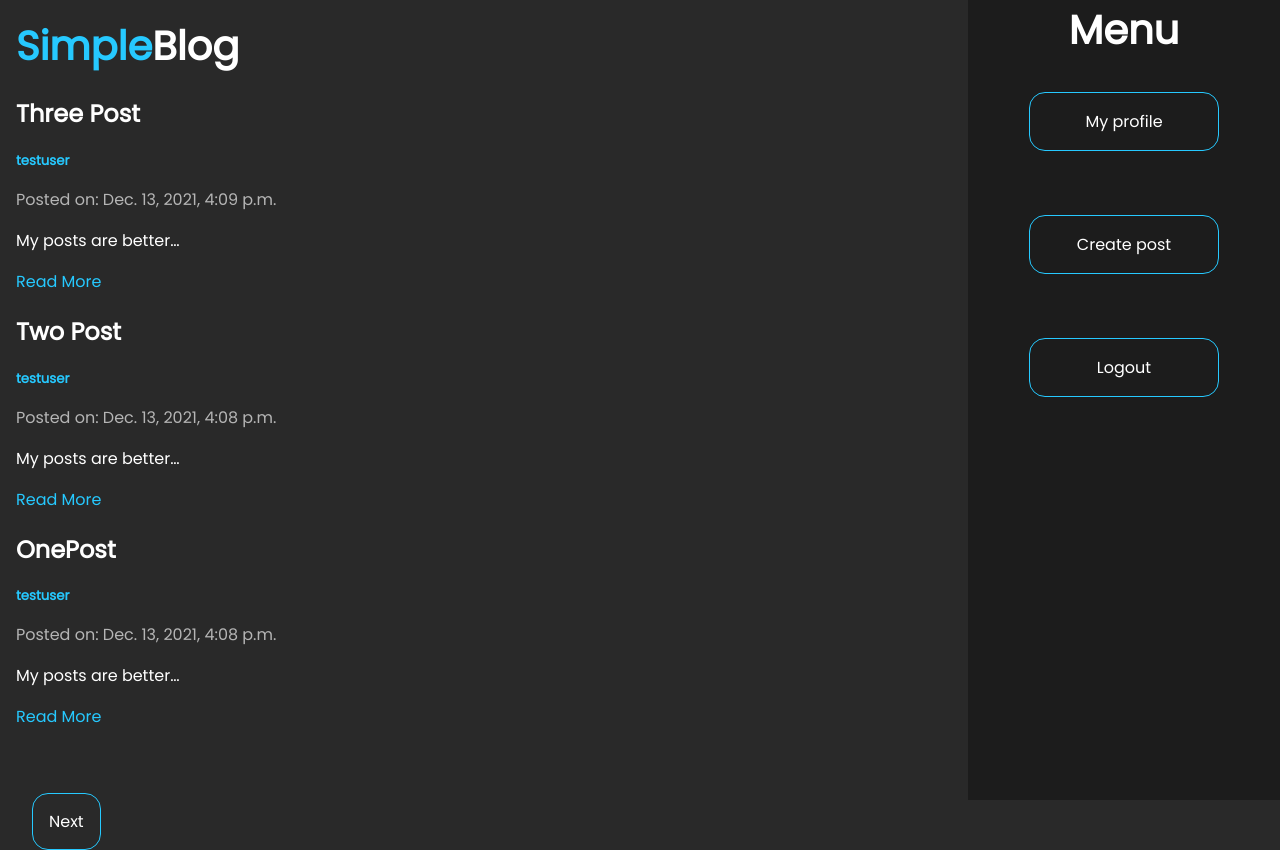
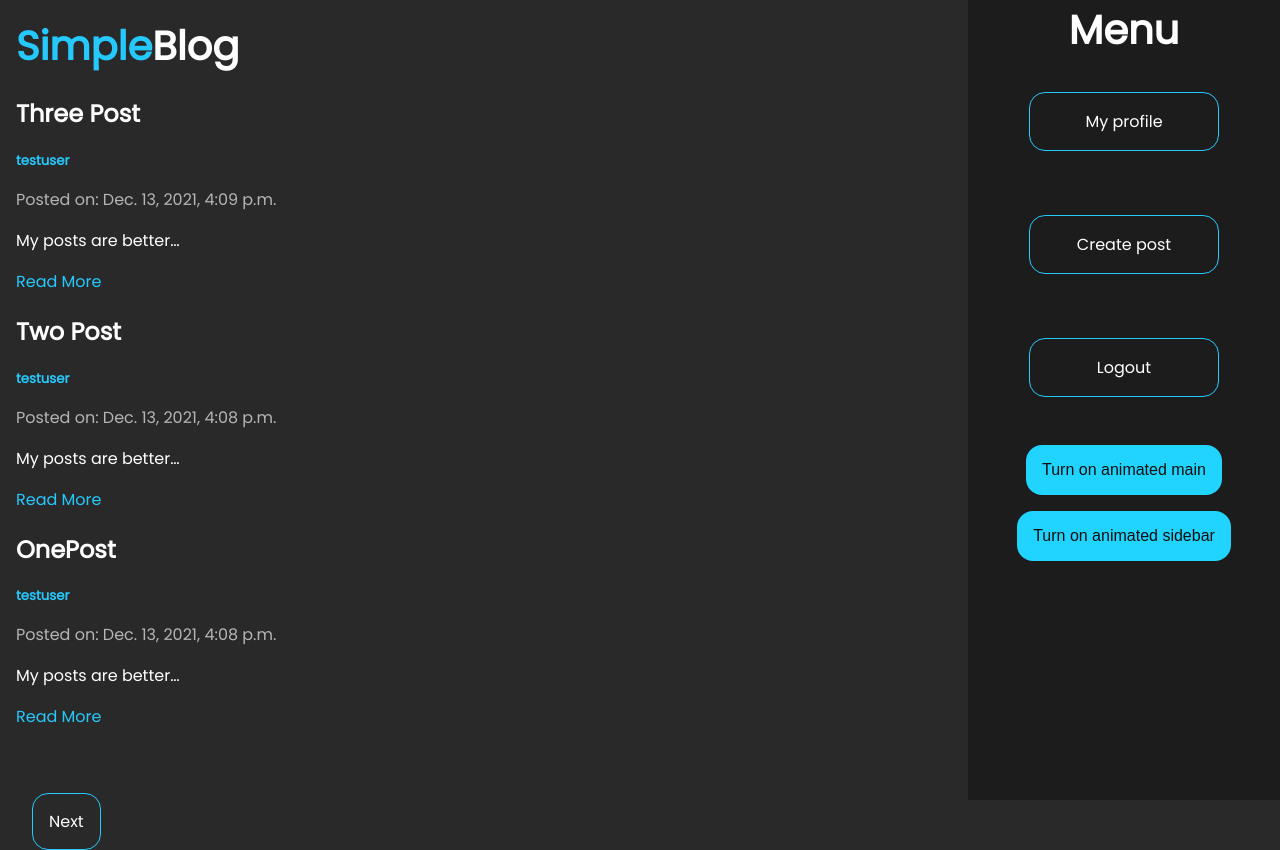
Before and after one commit to M4tasG/CMS_ND_2, a Django app: page / in a window 1280 px wide. Run offline with Django 3.2, Linux system fonts and the light colour scheme; a user stored in the database is signed in; data comes from the database, SQL or seed files in the repository.

Commit message:
added js color fade animations

```diff
--- /dev/null
+++ b/simpleblog/blog/static/blog/script.js
@@ -0,0 +1,13 @@
+var element = document.getElementById("body_bg");
+
+function applyAnimatedBg(){
+    var colors = ['green', 'blue', 'red', 'yellow', 'orange', 'purple', 'pink', 'brown', 'black', 'grey', 'white'];
+    var i = 0;
+    setInterval(function(){
+        element.style.backgroundColor = colors[i];
+        i++;
+        if(i >= colors.length){
+            i = 0;
+        }
+    }, 1000);
+}
--- a/simpleblog/blog/static/blog/style.css
+++ b/simpleblog/blog/static/blog/style.css
@@ -7,6 +7,8 @@ html, body{
     height: 100%;
 }
 .container{
+    transition: background-color 2s cubic-bezier(1, 1, 1, 1);
+    transition-delay: 0s;
     height: 100%;
     display: flex;
     flex-direction: row;
@@ -40,6 +42,8 @@ html, body{
     color: #b5b5b5;
 }
 .sidebar{
+    transition: background-color 2s cubic-bezier(1, 1, 1, 1);
+    transition-delay: 0s;
     width: 25%;
     background-color: #1c1c1c;
     text-align: center;
--- a/simpleblog/blog/templates/blog/base.html
+++ b/simpleblog/blog/templates/blog/base.html
@@ -12,20 +12,38 @@
     <title>SimpleBlog</title>
 </head>
 <body>
-    <div class="container">
+    <div class="container" id="body_bg">
         <div class="main">
             <h1><a href="{% url 'blog-main' %}"><span>Simple</span><span class="whitefix">Blog</span></a></h1>
             {% block main_content %}
             {% endblock %}
         </div>
-        <div class="sidebar">
+        <div class="sidebar" id="sidebar">
             <h1>Menu</h1>
             <div class="sidebar-content">
                 <a class="button" href="{% url 'blog-profile' user.id %}">My profile</a>
                 <a class="button" href="{% url 'blog-post-new' %}">Create post</a>
                 <a class="button" href="{% url 'authentication-logout' %}">Logout</a>
+                <button class="button-cus" onclick="applyAnimatedBg()">Turn on animated main</button>
+                <button class="button-cus" onclick="applyAnimatedSidebar()">Turn on animated sidebar</button>
             </div>
         </div>
     </div>
+    <script src="{% static 'blog/script.js' %}"></script>
+    <script>
+        var element2 = document.getElementById("sidebar");
+
+        function applyAnimatedSidebar(){
+            var colors = ['green', 'blue', 'red', 'yellow', 'orange', 'purple', 'pink', 'brown', 'black', 'grey', 'white'];
+            var i = 0;
+            setInterval(function(){
+                element2.style.backgroundColor = colors[i];
+                i++;
+                if(i >= colors.length){
+                    i = 0;
+                }
+            }, 1000);
+        }
+    </script>
 </body>
 </html>
```
